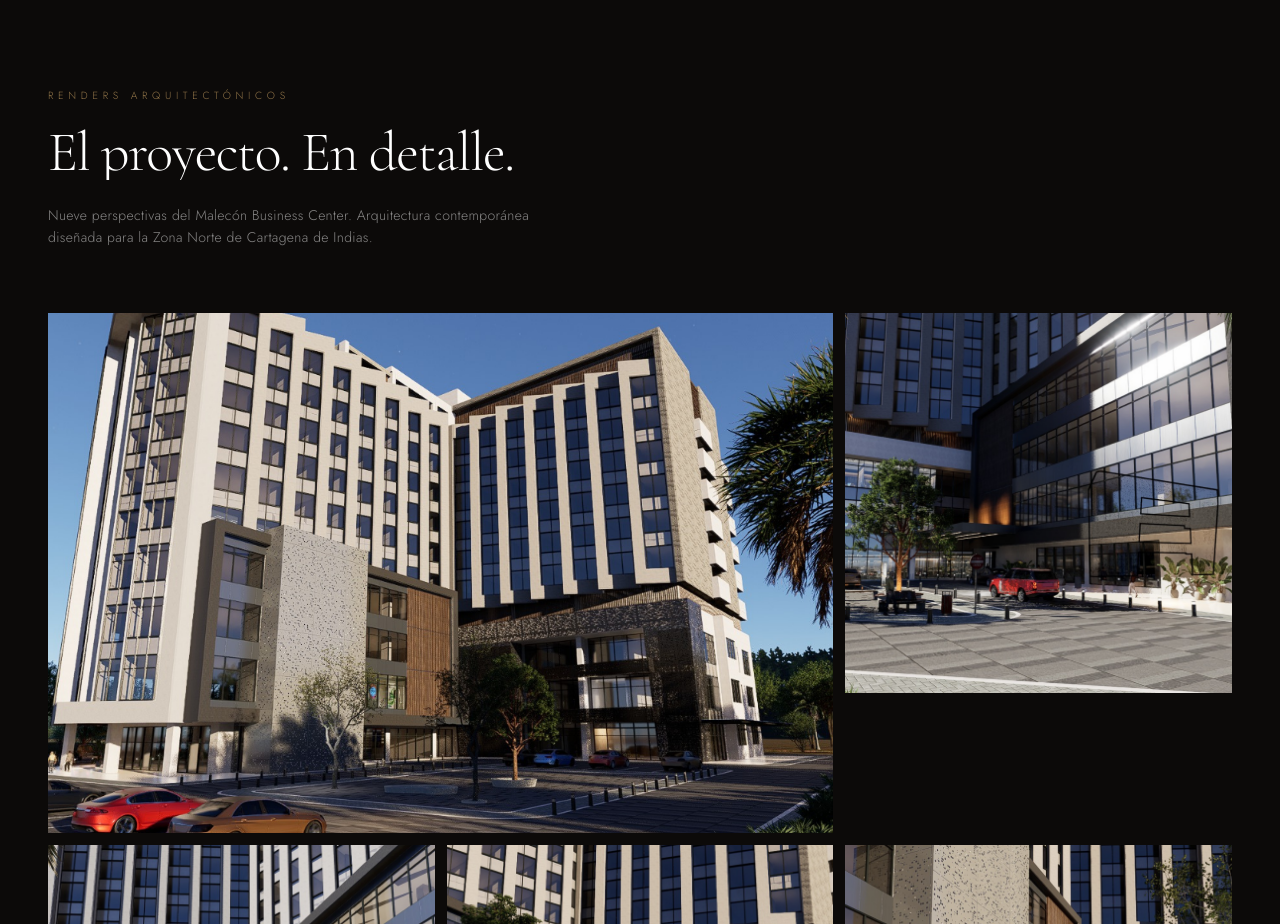
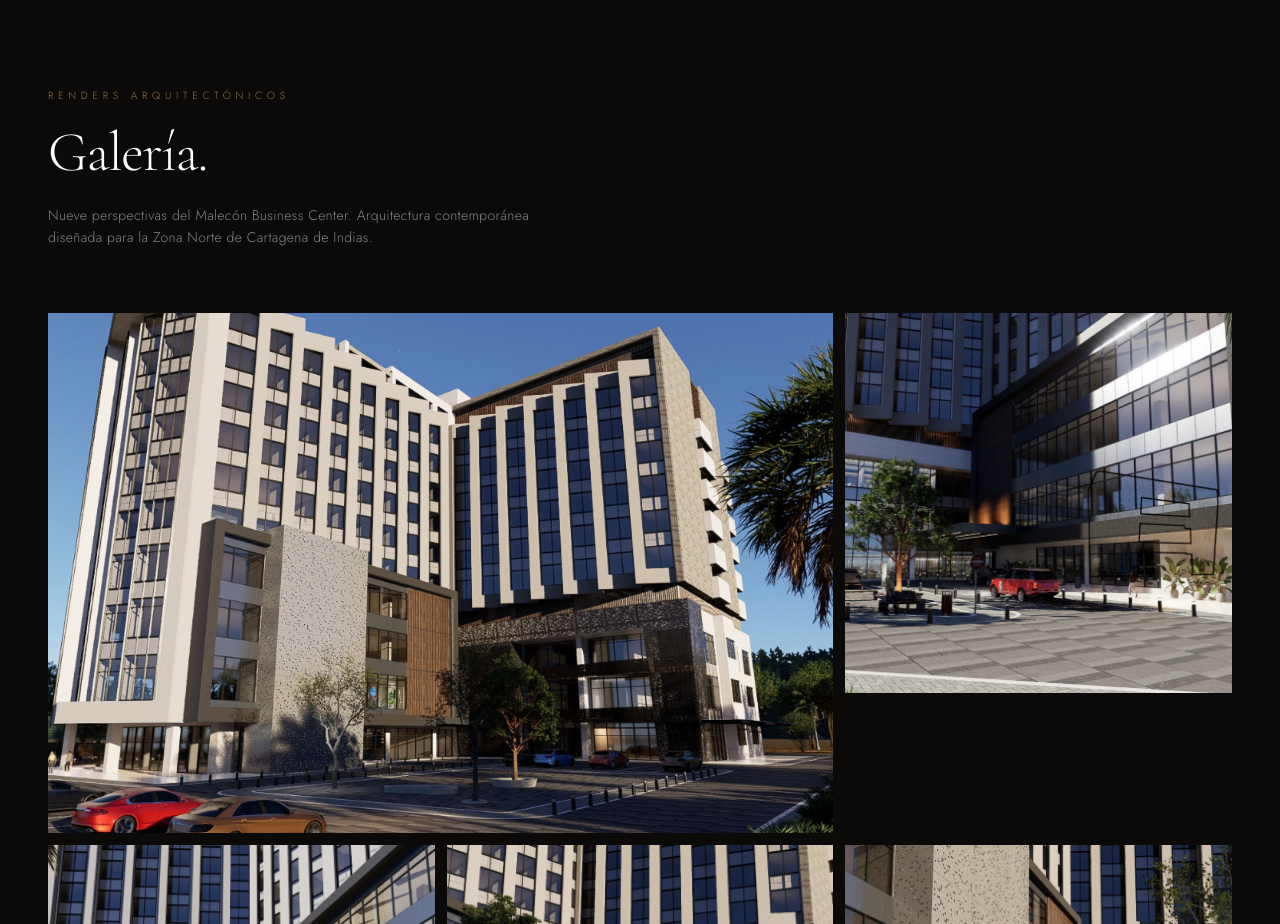
Before and after one commit to jerdiaz/malecon-residences, a Next.js app: page / in a window 1280 px wide. Shown: the part 5000-5924 px from the top of the page. Built offline with nearby package versions, Linux system fonts and the light colour scheme.

Commit message:
Cambiar titulo de la seccion de fotos a Galeria

```diff
--- a/src/components/RendersGallery.tsx
+++ b/src/components/RendersGallery.tsx
@@ -28,7 +28,7 @@ export default function RendersGallery() {
           </p>
         </Reveal>
         <h2 className="font-serif text-4xl font-extralight leading-[1.1] tracking-tight text-white sm:text-5xl lg:text-[3.5rem]">
-          <SplitWords text="El proyecto. En detalle." delay={100} stagger={50} />
+          <SplitWords text="Galería." delay={100} stagger={50} />
         </h2>
         <Reveal delay={500}>
           <p className="mt-6 max-w-lg text-sm font-light leading-relaxed tracking-wide text-white/50">
```
